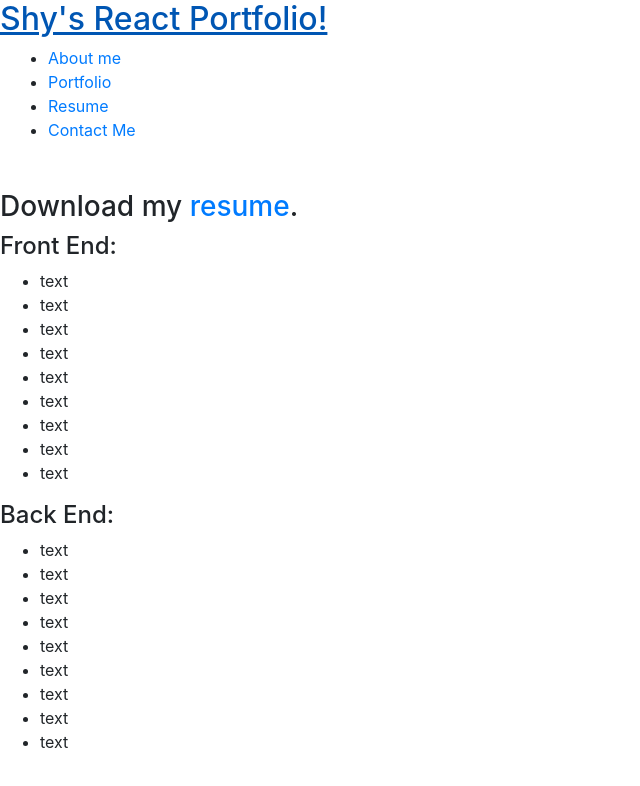
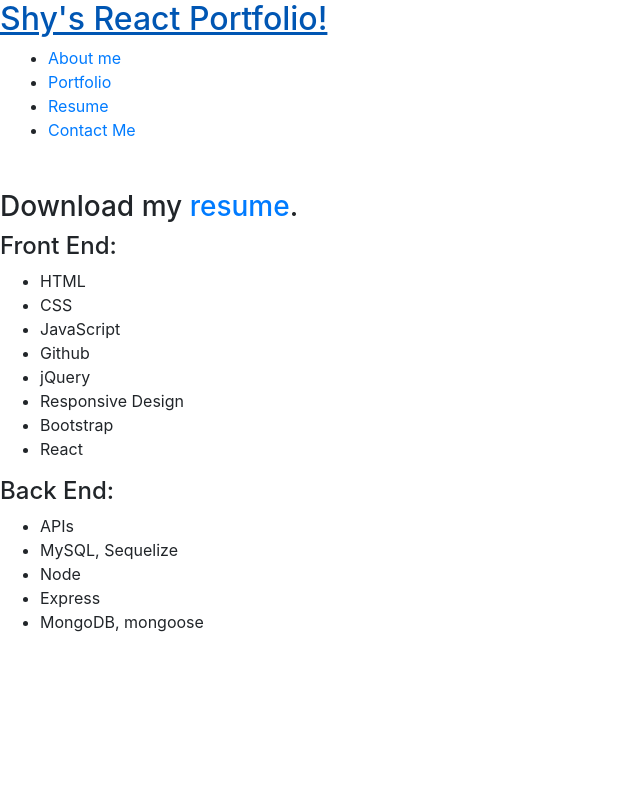
Before and after one commit to Shygois/react-portfolio, a React (Create React App) app: page /resume in a window 1280 px wide. Shown: the top 786 px of the page, without its empty margins (0-640 px from the left). Built offline with nearby package versions, Linux system fonts and the light colour scheme.

Commit message:
added resume details

```diff
--- a/src/components/Resume/index.js
+++ b/src/components/Resume/index.js
@@ -11,61 +11,46 @@
             <h4>Front End:</h4>
             <ul>
                 <li>
-                    text
+                    HTML
                 </li>
                 <li>
-                    text
+                    CSS
                 </li>
                 <li>
-                    text
+                    JavaScript
                 </li>
                 <li>
-                    text
+                    Github
                 </li>
                 <li>
-                    text
+                    jQuery
                 </li>
                 <li>
-                    text
+                    Responsive Design
                 </li>
                 <li>
-                    text
+                    Bootstrap
                 </li>
                 <li>
-                    text
-                </li>
-                <li>
-                    text
+                    React
                 </li>
             </ul>
             <h4>Back End:</h4>
             <ul>
                 <li>
-                    text
+                    APIs
                 </li>
                 <li>
-                    text
+                    MySQL, Sequelize
                 </li>
                 <li>
-                    text
+                    Node
                 </li>
                 <li>
-                    text
+                    Express
                 </li>
                 <li>
-                    text
-                </li>
-                <li>
-                    text
-                </li>
-                <li>
-                    text
-                </li>
-                <li>
-                    text
-                </li>
-                <li>
-                    text
+                    MongoDB, mongoose
                 </li>
             </ul>
         </div>
```
